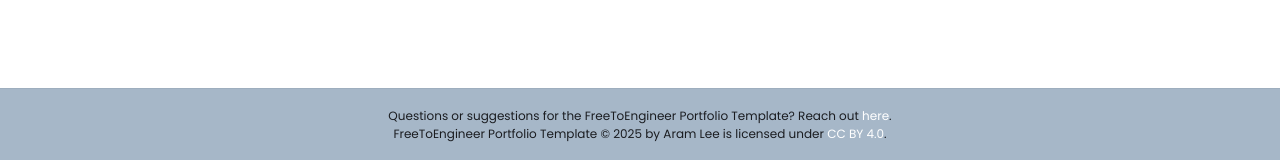
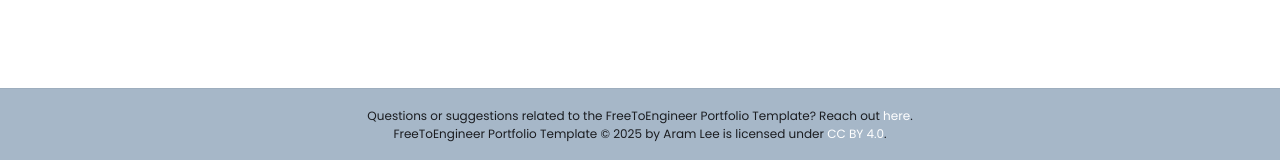
Before and after one commit to thomasinalester/thomasinalester.github.io, a Jekyll site: the page built from index.html, in a window 1280 px wide. Shown: the part 1486-1646 px from the top of the page. Built offline with Jekyll 4.4.1, drawn with Linux system fonts in a browser that asks for light colours.

Commit message:
Update footer.html

```diff
--- a/_includes/footer.html
+++ b/_includes/footer.html
@@ -1,6 +1,6 @@
 <footer>
     <div class="license">
-        <span>Questions or suggestions for the FreeToEngineer Portfolio Template? Reach out <a class="help" href="mailto:aram.lee12@gmail.com"> here</a>.</span>
+        <span>Questions or suggestions related to the FreeToEngineer Portfolio Template? Reach out <a class="help" href="mailto:aram.lee12@gmail.com"> here</a>.</span>
         <p>FreeToEngineer Portfolio Template © 2025 by Aram Lee is licensed under <a href="https://creativecommons.org/licenses/by/4.0/?ref=chooser-v1">CC BY 4.0</a>.</p>
     </div>
 </footer>
```
